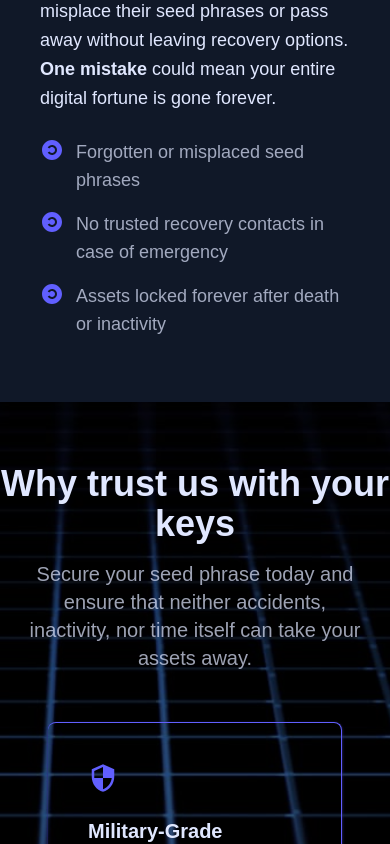
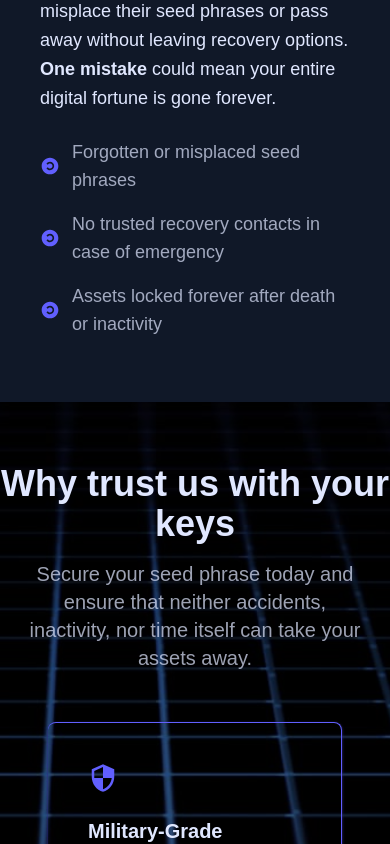
Before and after one commit to dimka90/SecureVault, a Next.js app in the folder frontend/: page / in a window 390 px wide. Shown: the part 1420-2264 px from the top of the page. Built offline with nearby package versions, Linux system fonts and the light colour scheme; no server answers.

Commit message:
UI Adjustment

```diff
--- a/frontend/components/Footer.tsx
+++ b/frontend/components/Footer.tsx
@@ -11,10 +11,10 @@ export default function Footer() {
       <div className=" px-6 py-12">
         <div className="flex flex-col md:flex-row justify-center gap-10 md:gap-0 mx-10 md:justify-between md:items-start">
           <div>
-            <Link href="/" className="text-[26px] hover:bg-gradient-to-r bg-gradient-to-tr from-red-600 via-indigo-200 to-indigo-500 text-transparent bg-clip-text font-bold hover:text-transparent transition-colors">
+            <Link href="/" className="text-xl md:text-[26px] hover:bg-gradient-to-r bg-gradient-to-tr from-red-600 via-indigo-200 to-indigo-500 text-transparent bg-clip-text font-bold hover:text-transparent transition-colors">
                 SecureVault
             </Link>
-            <p className="text-sm w-80">
+            <p className="text-sm w-80 mt-1">
               Assign trusted friends or family as recovery contacts, so your
               assets are safe no matter what happens.
             </p>
--- a/frontend/components/Problem.tsx
+++ b/frontend/components/Problem.tsx
@@ -48,16 +48,16 @@ const Problem = () => {
           </p>
 
           <ul className="space-y-4 text-indigo-100/70">
-            <li className="flex items-start gap-3 text-lg">
-              <span className="text-indigo-500 text-2xl"><RiCopyleftFill /></span>
+            <li className="flex items-center gap-3 text-lg">
+              <span className="text-indigo-500 text-xl md:text-2xl"><RiCopyleftFill /></span>
               Forgotten or misplaced seed phrases
             </li>
-            <li className="flex items-start text-lg gap-3">
-              <span className="text-indigo-500 text-2xl"><RiCopyleftFill /></span>
+            <li className="flex items-center text-lg gap-3">
+              <span className="text-indigo-500 text-xl md:text-2xl"><RiCopyleftFill /></span>
               No trusted recovery contacts in case of emergency
             </li>
-            <li className="flex items-start text-lg gap-3">
-              <span className="text-indigo-500 text-2xl"><RiCopyleftFill /></span>
+            <li className="flex items-center text-lg gap-3">
+              <span className="text-indigo-500 text-xl md:text-2xl"><RiCopyleftFill /></span>
               Assets locked forever after death or inactivity
             </li>
           </ul>
--- a/frontend/components/Testimonials.tsx
+++ b/frontend/components/Testimonials.tsx
@@ -55,7 +55,7 @@ export default function Testimonials() {
           </div>
         </div>
       </div>
-      <div className="w-full bg-black/40 py-15 xs:py-36 md:py-32 flex flex-col justify-center text-center items-center text-indigo-100">
+      <div className="w-full bg-black/40 py-15 xs:py-40 md:py-32 flex flex-col justify-center text-center items-center text-indigo-100">
         <h2 className="font-bold text-4xl sm:text-5xl  text-indigo-100 mb-6">
           Ready To Secure Your asset?
         </h2>
```
